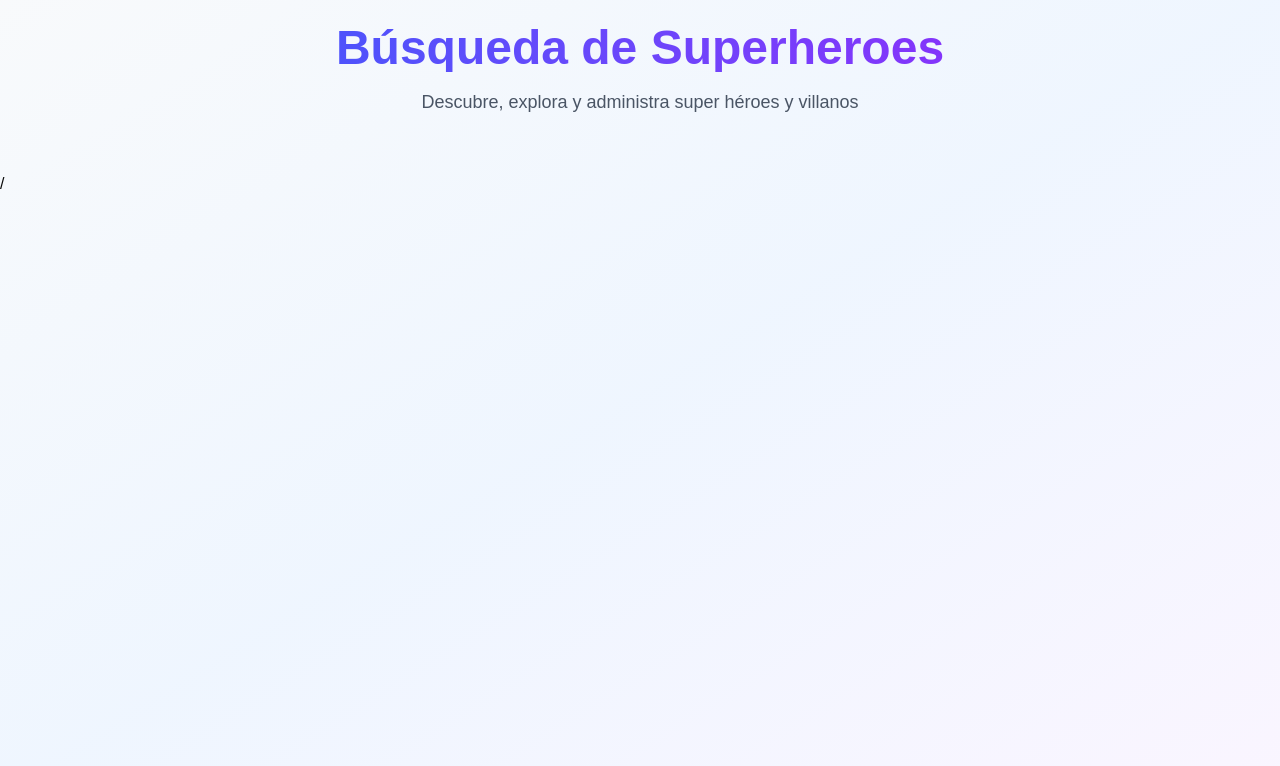
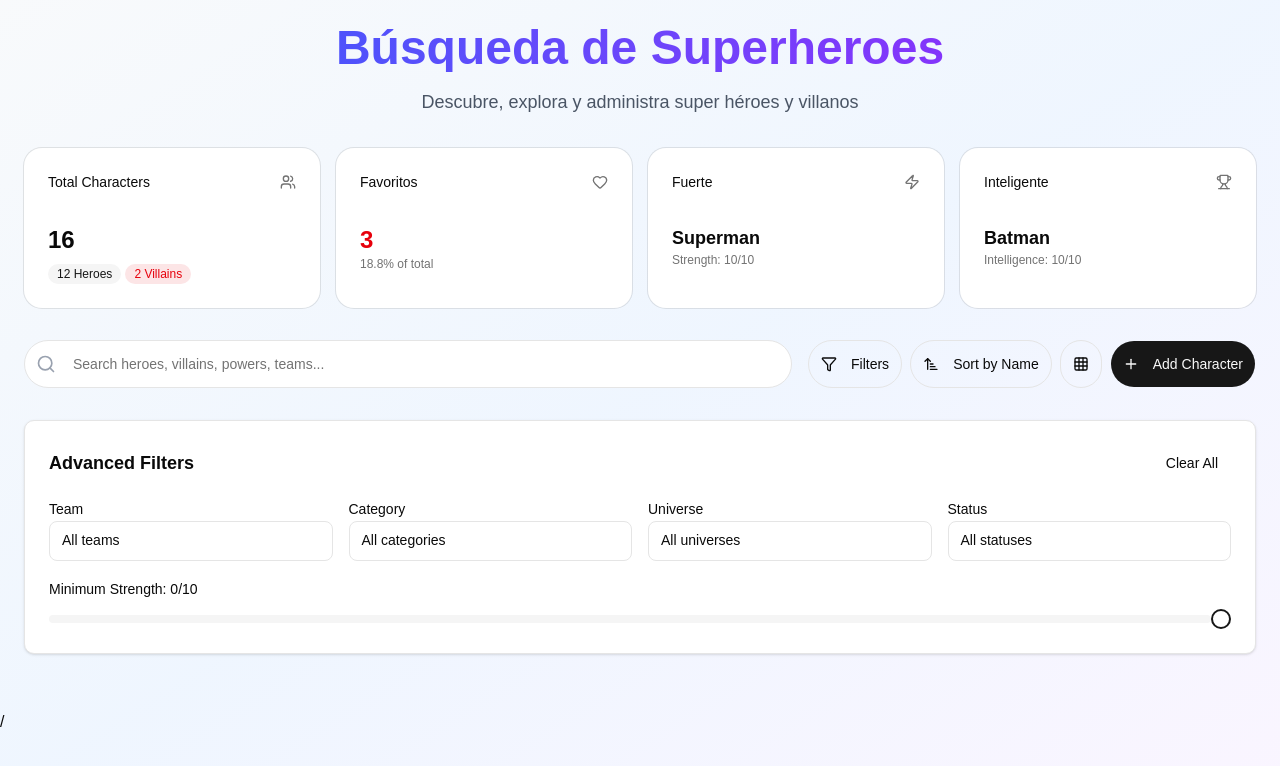
Before and after one commit to iamoscarb/05-heroes-app, a React (Vite) app: page /search in a window 1280 px wide. Shown: the top 766 px of the page. Built offline with nearby package versions, Linux system fonts and the light colour scheme.

Commit message:
adding SearchControls component

```diff
--- a/src/heroes/pages/search/SearchPage.tsx
+++ b/src/heroes/pages/search/SearchPage.tsx
@@ -1,10 +1,18 @@
 import { CustomJumbotron } from "@/components/custom/CustomJumbotron";
+import { HeroStats } from "@/heroes/components/HeroStats";
+import { SearchControls } from "./ui/SearchControls";
 
 export const SearchPage = () => {
     return (
         <>
             <CustomJumbotron title="Búsqueda de Superheroes"
                 description="Descubre, explora y administra super héroes y villanos" />
+
+            {/* Stats Dashboard */}
+            <HeroStats />
+
+            {/* Filter and Seach */}
+            <SearchControls />
         </>
     )
 };
--- /dev/null
+++ b/src/heroes/pages/search/ui/SearchControls.tsx
@@ -0,0 +1,81 @@
+import { Button } from "@/components/ui/button"
+import { Input } from "@/components/ui/input"
+import { Search, Filter, SortAsc, Grid, Plus } from "lucide-react"
+
+export const SearchControls = () => {
+    return (
+        <>
+            <div className="flex flex-col lg:flex-row gap-4 mb-8">
+                {/* Search */}
+                <div className="relative flex-1">
+                    <Search className="absolute left-3 top-1/2 transform -translate-y-1/2 text-gray-400 h-5 w-5" />
+                    <Input placeholder="Search heroes, villains, powers, teams..." className="pl-12 h-12 text-lg bg-white" />
+                </div>
+
+                {/* Action buttons */}
+                <div className="flex gap-2">
+                    <Button variant="outline" className="h-12 bg-transparent">
+                        <Filter className="h-4 w-4 mr-2" />
+                        Filters
+                    </Button>
+
+                    <Button variant="outline" className="h-12 bg-transparent">
+                        <SortAsc className="h-4 w-4 mr-2" />
+                        Sort by Name
+                    </Button>
+
+                    <Button variant="outline" className="h-12 bg-transparent">
+                        <Grid className="h-4 w-4" />
+                    </Button>
+
+                    <Button className="h-12">
+                        <Plus className="h-4 w-4 mr-2" />
+                        Add Character
+                    </Button>
+                </div>
+            </div>
+            {/* Advanced Filters */}
+            <div className="bg-white rounded-lg p-6 mb-8 shadow-sm border">
+                <div className="flex justify-between items-center mb-4">
+                    <h3 className="text-lg font-semibold">Advanced Filters</h3>
+                    <Button variant="ghost">Clear All</Button>
+                </div>
+                <div className="grid grid-cols-1 md:grid-cols-2 lg:grid-cols-4 gap-4">
+                    <div className="space-y-2">
+                        <label className="text-sm font-medium">Team</label>
+                        <div className="h-10 w-full rounded-md border border-input bg-background px-3 py-2 text-sm">
+                            All teams
+                        </div>
+                    </div>
+                    <div className="space-y-2">
+                        <label className="text-sm font-medium">Category</label>
+                        <div className="h-10 w-full rounded-md border border-input bg-background px-3 py-2 text-sm">
+                            All categories
+                        </div>
+                    </div>
+                    <div className="space-y-2">
+                        <label className="text-sm font-medium">Universe</label>
+                        <div className="h-10 w-full rounded-md border border-input bg-background px-3 py-2 text-sm">
+                            All universes
+                        </div>
+                    </div>
+                    <div className="space-y-2">
+                        <label className="text-sm font-medium">Status</label>
+                        <div className="h-10 w-full rounded-md border border-input bg-background px-3 py-2 text-sm">
+                            All statuses
+                        </div>
+                    </div>
+                </div>
+                <div className="mt-4">
+                    <label className="text-sm font-medium">Minimum Strength: 0/10</label>
+                    <div className="relative flex w-full touch-none select-none items-center mt-2">
+                        <div className="relative h-2 w-full grow overflow-hidden rounded-full bg-secondary">
+                            <div className="absolute h-full bg-primary" style={{ width: "0%" }} />
+                        </div>
+                        <div className="block h-5 w-5 rounded-full border-2 border-primary bg-background ring-offset-background transition-colors" />
+                    </div>
+                </div>
+            </div>
+        </>
+    )
+}
```
